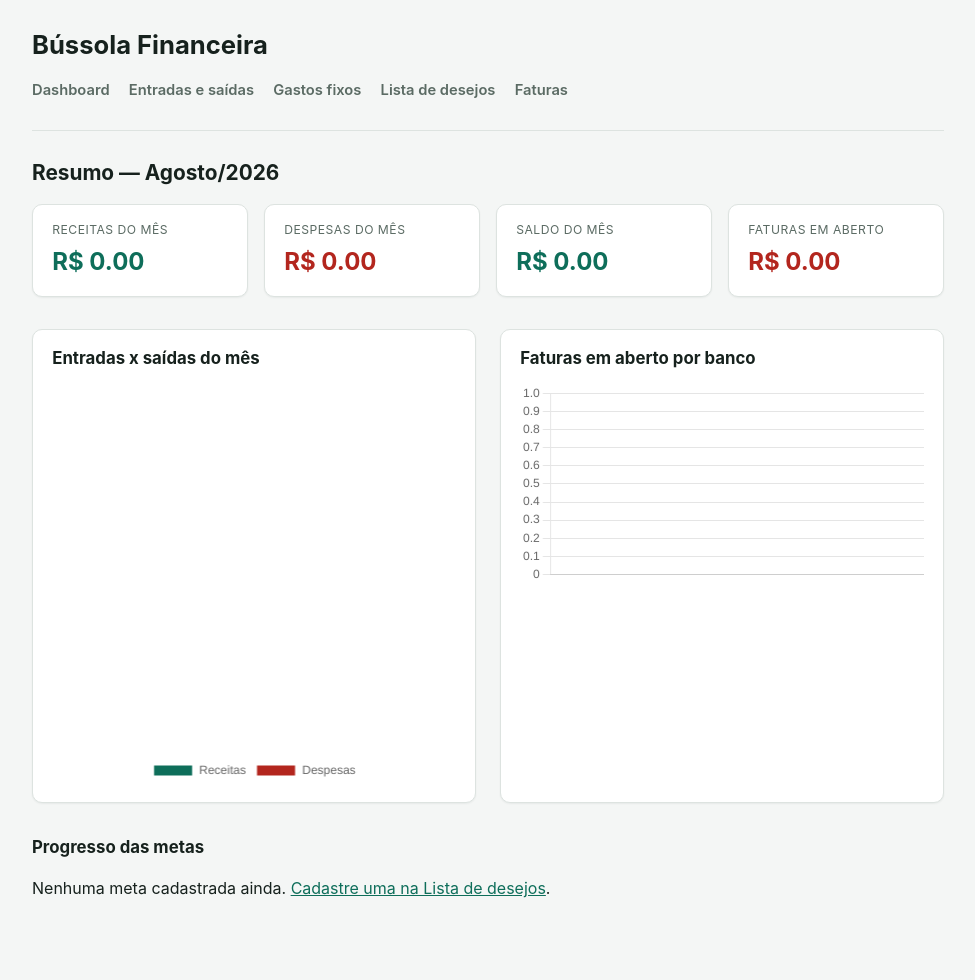
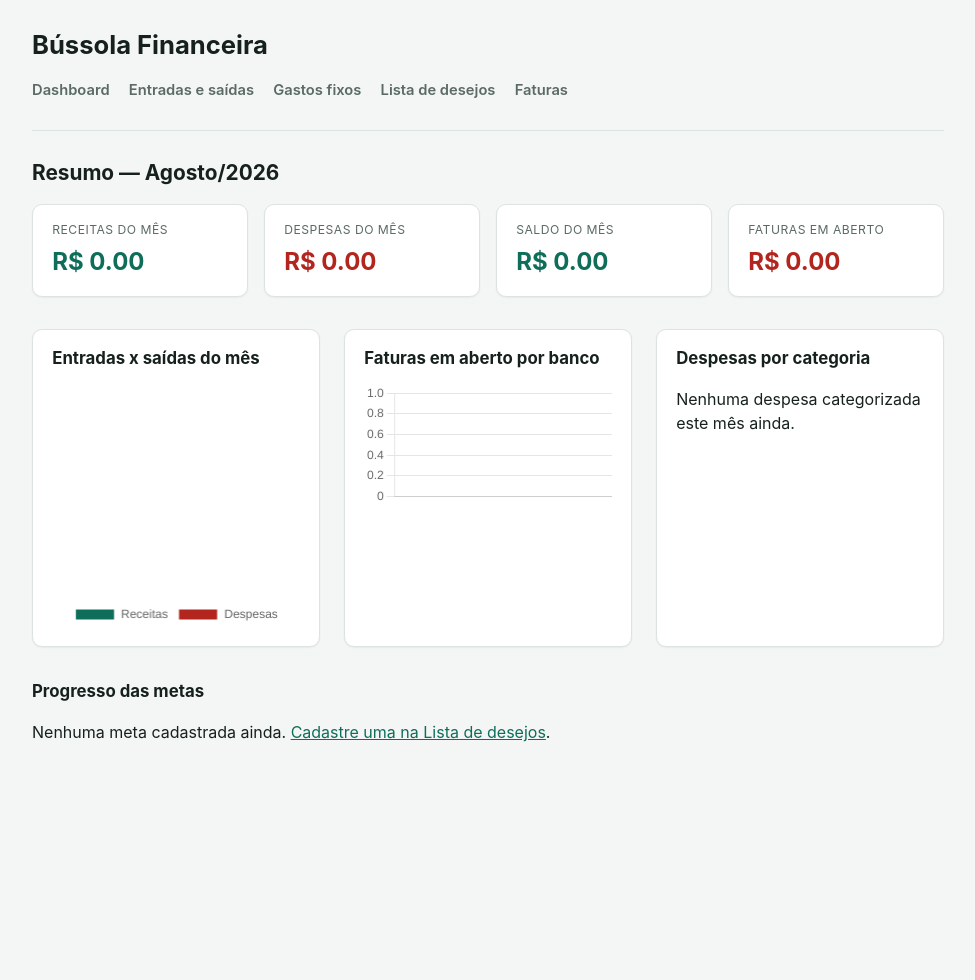
Before and after one commit to interludeebloom/bussola-financeira, a Flask app: page / in a window 1280 px wide. Shown: the whole page, without its empty margins (152-1127 px from the left). After the commit the page ends 742 px from the top, so only its background shows below. Run offline with Flask 3, Linux system fonts and the light colour scheme; data that the repository does not hold is empty.

Commit message:
Categorias de despesa, grafico por categoria no dashboard e migracao segura de schema

```diff
--- a/app/dashboard.py
+++ b/app/dashboard.py
@@ -22,6 +22,14 @@ def index():
     total_receitas = sum(t.valor for t in transacoes_mes if t.tipo == "receita")
     total_despesas = sum(t.valor for t in transacoes_mes if t.tipo == "despesa")
 
+    totais_por_categoria = {}
+    for t in transacoes_mes:
+        if t.tipo != "despesa":
+            continue
+        categoria = t.categoria or "Outros"
+        totais_por_categoria[categoria] = totais_por_categoria.get(categoria, 0.0) + t.valor
+    despesas_por_categoria = sorted(totais_por_categoria.items(), key=lambda item: item[1], reverse=True)
+
     desejos = Desejo.query.order_by(Desejo.data_meta).all()
 
     faturas_mes = []
@@ -42,4 +50,5 @@ def index():
         desejos=desejos,
         faturas_mes=faturas_mes,
         total_faturas_aberto=total_faturas_aberto,
+        despesas_por_categoria=despesas_por_categoria,
     )
--- a/app/models.py
+++ b/app/models.py
@@ -9,6 +9,7 @@ class Transacao(db.Model):
     valor = db.Column(db.Float, nullable=False)
     tipo = db.Column(db.String(8), nullable=False)  # "receita" ou "despesa"
     data = db.Column(db.Date, nullable=False, default=date.today)
+    categoria = db.Column(db.String(40), nullable=True)  # so se aplica a despesas
 
     @property
     def valor_com_sinal(self):
--- a/app/templates/base.html
+++ b/app/templates/base.html
@@ -130,9 +130,8 @@
     .stat-card .value.positivo { color: var(--accent); }
     .stat-card .value.negativo { color: var(--danger); }
 
-    .chart-grid { display: grid; grid-template-columns: 1fr 1fr; gap: 1.5rem; margin-bottom: 2rem; }
+    .chart-grid { display: grid; grid-template-columns: repeat(auto-fit, minmax(280px, 1fr)); gap: 1.5rem; margin-bottom: 2rem; }
     .chart-card { background: var(--surface); border: 1px solid var(--border); border-radius: var(--radius); padding: 1rem 1.2rem; box-shadow: var(--shadow); }
-    @media (max-width: 640px) { .chart-grid { grid-template-columns: 1fr; } }
   </style>
 </head>
 <body>
--- a/app/templates/dashboard.html
+++ b/app/templates/dashboard.html
@@ -30,6 +30,14 @@
     <div class="chart-card">
       <h3>Faturas em aberto por banco</h3>
       <canvas id="graficoBarra"></canvas>
+    </div>
+    <div class="chart-card">
+      <h3>Despesas por categoria</h3>
+      {% if despesas_por_categoria %}
+        <canvas id="graficoCategorias"></canvas>
+      {% else %}
+        <p>Nenhuma despesa categorizada este mês ainda.</p>
+      {% endif %}
     </div>
   </div>
 
@@ -73,5 +81,24 @@
         scales: { y: { beginAtZero: true } }
       }
     });
+
+    {% if despesas_por_categoria %}
+    new Chart(document.getElementById('graficoCategorias'), {
+      type: 'bar',
+      data: {
+        labels: [{% for cat, total in despesas_por_categoria %}{{ cat | tojson }}{{ "," if not loop.last }}{% endfor %}],
+        datasets: [{
+          label: 'Total (R$)',
+          data: [{% for cat, total in despesas_por_categoria %}{{ total }}{{ "," if not loop.last }}{% endfor %}],
+          backgroundColor: ['#0e6e5a', '#34527a', '#b3261e', '#8a5d10', '#6b4fa0', '#2b8a9e', '#a04f8a', '#5b6b64']
+        }]
+      },
+      options: {
+        indexAxis: 'y',
+        plugins: { legend: { display: false } },
+        scales: { x: { beginAtZero: true } }
+      }
+    });
+    {% endif %}
   </script>
 {% endblock %}
--- a/app/templates/index.html
+++ b/app/templates/index.html
@@ -10,6 +10,7 @@
         <th>Data</th>
         <th>Descrição</th>
         <th>Tipo</th>
+        <th>Categoria</th>
         <th>Valor</th>
         <th></th>
       </tr>
@@ -20,6 +21,7 @@
           <td>{{ t.data.strftime("%d/%m/%Y") }}</td>
           <td>{{ t.descricao }}</td>
           <td>{{ "Receita" if t.tipo == "receita" else "Despesa" }}</td>
+          <td>{{ t.categoria or "—" }}</td>
           <td>R$ {{ "%.2f"|format(t.valor_com_sinal) }}</td>
           <td>
             <a href="{{ url_for('main.editar', id=t.id) }}">editar</a>
@@ -30,7 +32,7 @@
         </tr>
       {% else %}
         <tr>
-          <td colspan="5">Nenhuma transação cadastrada ainda.</td>
+          <td colspan="6">Nenhuma transação cadastrada ainda.</td>
         </tr>
       {% endfor %}
     </tbody>
--- a/app/utils.py
+++ b/app/utils.py
@@ -2,3 +2,8 @@ NOMES_MESES = [
     "", "Janeiro", "Fevereiro", "Março", "Abril", "Maio", "Junho",
     "Julho", "Agosto", "Setembro", "Outubro", "Novembro", "Dezembro",
 ]
+
+CATEGORIAS_DESPESA = [
+    "Moradia", "Alimentação", "Transporte", "Lazer",
+    "Saúde", "Educação", "Assinaturas", "Outros",
+]
```
Also changed, not shown: app/__init__.py (+21 -1 lines), app/routes.py (+26 -5 lines), app/templates/form.html (+22 -1 lines).
